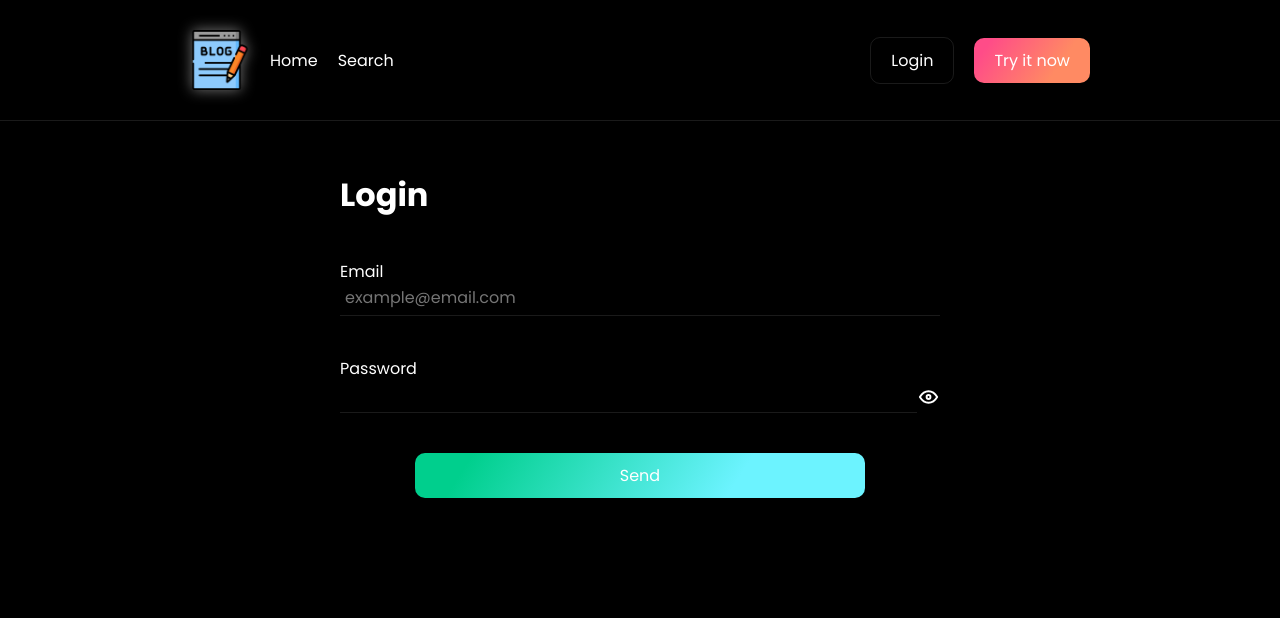
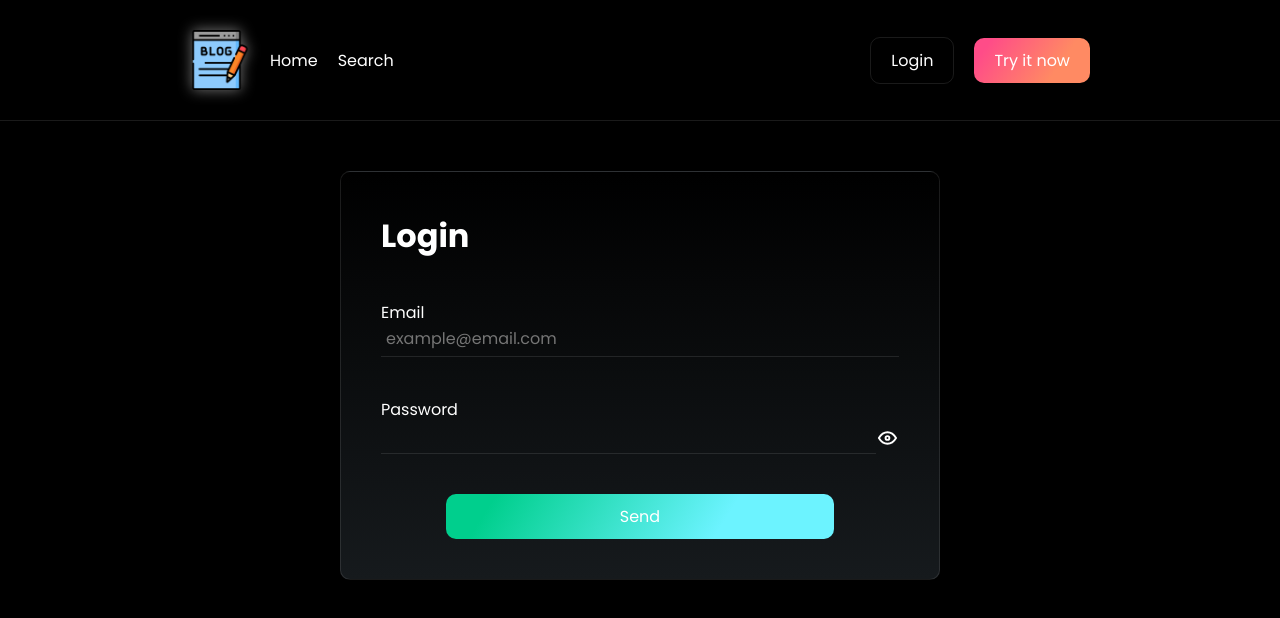
Before and after one commit to forjoa/blog, a React (Vite) app in the folder client/: page /login in a window 1280 px wide. Shown: the top 618 px of the page. Built offline with nearby package versions, Linux system fonts and the light colour scheme.

Commit message:
add background to login card

```diff
--- a/client/src/styles/login.css
+++ b/client/src/styles/login.css
@@ -11,12 +11,16 @@
     display: flex;
     flex-direction: column;
     gap: 40px;
+    padding: 40px;
+    border-radius: 10px;
+    border: 1px solid var(--border);
+    background: linear-gradient(transparent, var(--background-light));
 }
 
 .main-login form input[type='email'],
 .main-login form input[type='password'],
 .main-login form input[type='text']  {
-    background-color: var(--background);
+    background-color: transparent;
     border: none;
     outline: none;
     border-bottom: 1px solid var(--border);
```
